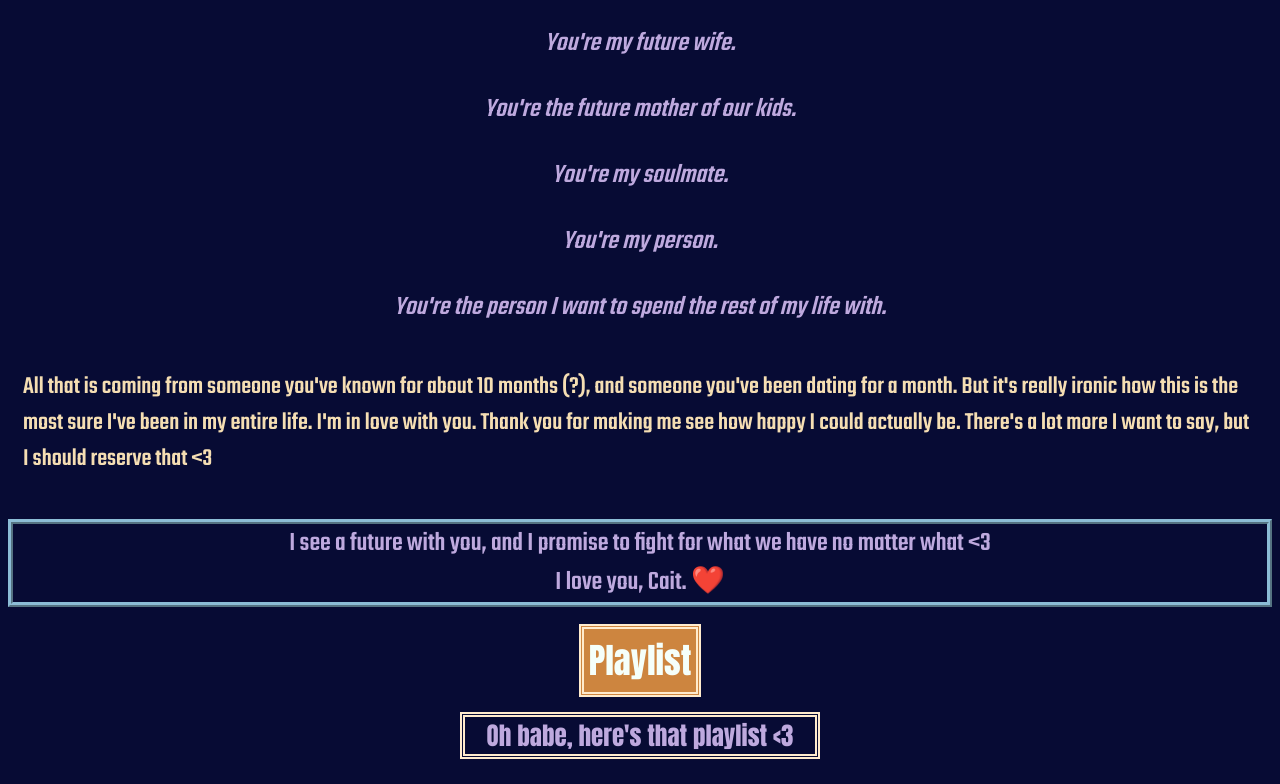
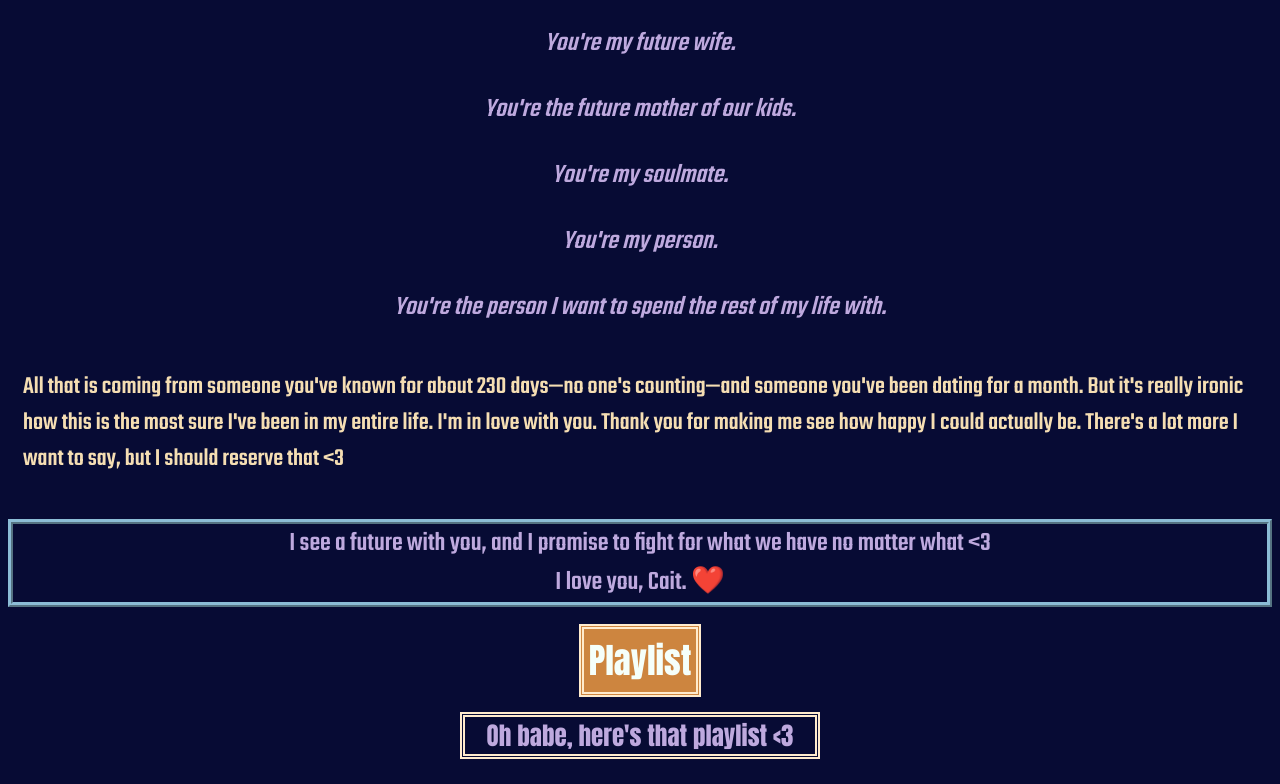
Before and after one commit to cabwimthswiftearp/one-month, a plain HTML site: page loml.html in a window 1280 px wide. Shown: the part 1470-2254 px from the top of the page. Drawn offline with Linux system fonts and the light colour scheme; a web font is replaced by a local one.

Commit message:
Update loml.html

```diff
--- a/loml.html
+++ b/loml.html
@@ -63,7 +63,7 @@
 
             <p class = "remember">You're the person I want to spend the rest of my life with.</p>
 
-            <div> All that is coming from someone you've known for about 10 months (?), and someone you've been dating for a month.
+            <div> All that is coming from someone you've known for about 230 days—no one's counting—and someone you've been dating for a month.
                 But it's really ironic how this is the most sure I've been in my entire life. I'm in love with you. Thank you for
                 making me see how happy I could actually be. There's a lot more I want to say, but I should reserve that <3 </div>
 
```
